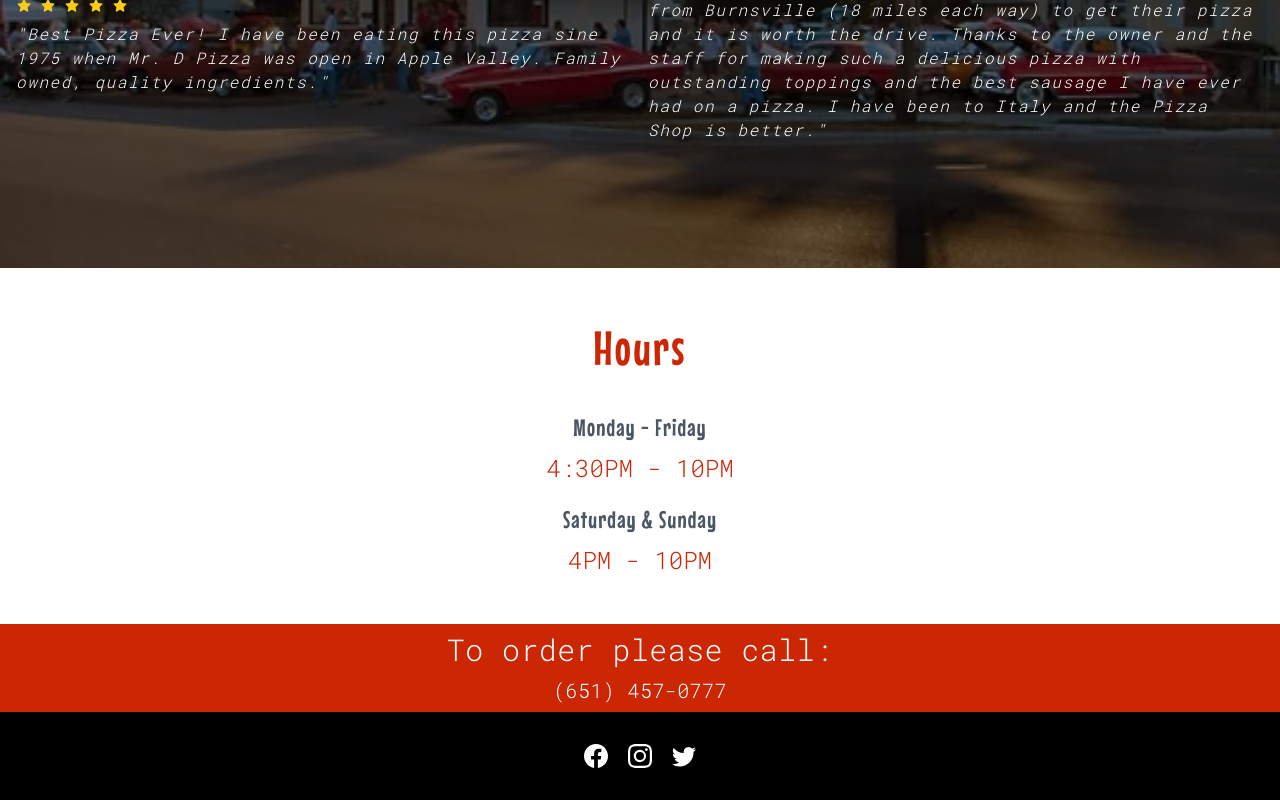
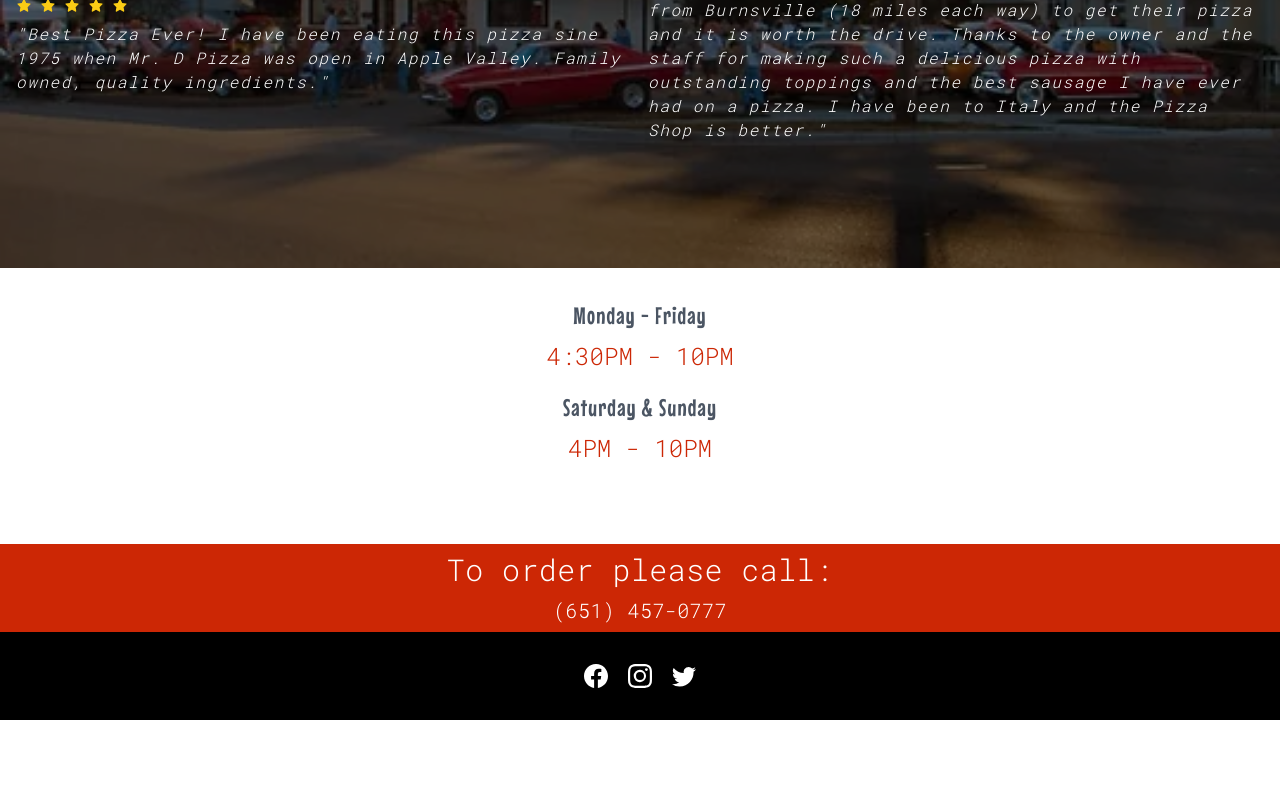
Before and after one commit to latz09/pizza-shop, a Next.js app: page / in a window 1280 px wide. Shown: the part 1168-1968 px from the top of the page. After the commit the page ends 1888 px from the top, so only its background shows below. Built offline with nearby package versions, Linux system fonts and the light colour scheme.

Commit message:
removed hours heading

```diff
--- a/components/homepage/HoursLocation.js
+++ b/components/homepage/HoursLocation.js
@@ -4,10 +4,8 @@ const HoursLocation = () => {
 	return (
 		<>
 			{' '}
-			<div className='text-center my-8'>
-				<MenuHeading title={'Hours'} />
-			</div>
-			<div className='grid gap-1  md:gap-5 items-center justify-items-center text-xl md:text-2xl'>
+
+			<div className='grid gap-1  md:gap-5 items-center justify-items-center text-xl md:text-2xl my-8'>
 				<div className='grid justify-items-center gap-2'>
 					<span className='text-gray-600 font-logo tracking-wider '>Monday - Friday</span>
 					<span className='text-pizzaRed-400'>4:30PM - 10PM</span>
--- a/components/utils/CallToOrder.js
+++ b/components/utils/CallToOrder.js
@@ -1,6 +1,6 @@
 const CallToOrder = () => {
 	return (
-		<div className='mt-12 grid gap-2 justify-items-center bg-pizzaRed-500 text-white p-2  tracking-wide shadow-lg'>
+		<div className='mt-12 grid gap-2 justify-items-center bg-pizzaRed-500 text-white py-2  tracking-wide shadow-lg'>
 			<div className='text-xl md:text-3xl text-white'>
 				To order please call:
 			</div>
--- a/pages/index.js
+++ b/pages/index.js
@@ -3,7 +3,6 @@ import FrozenPizzaAdd from '../components/frozen/FrozenPizzaAd';
 import ReviewsHero from '../components/heros/ReviewsHero';
 import Hero from '../components/homepage/Hero';
 import HoursLocation from '../components/homepage/HoursLocation';
-
 
 const Home = () => {
 	return (
@@ -14,12 +13,7 @@ const Home = () => {
 
 			<ReviewsHero />
 
-			<div>
-				<h1 className='text-center text-5xl md:text-6xl text-pizzaRed-400 font-logo tracking-wider m-4'></h1>
-			</div>
-			<div className=''>
-				<HoursLocation />
-			</div>
+			<HoursLocation />
 		</div>
 	);
 };
```
